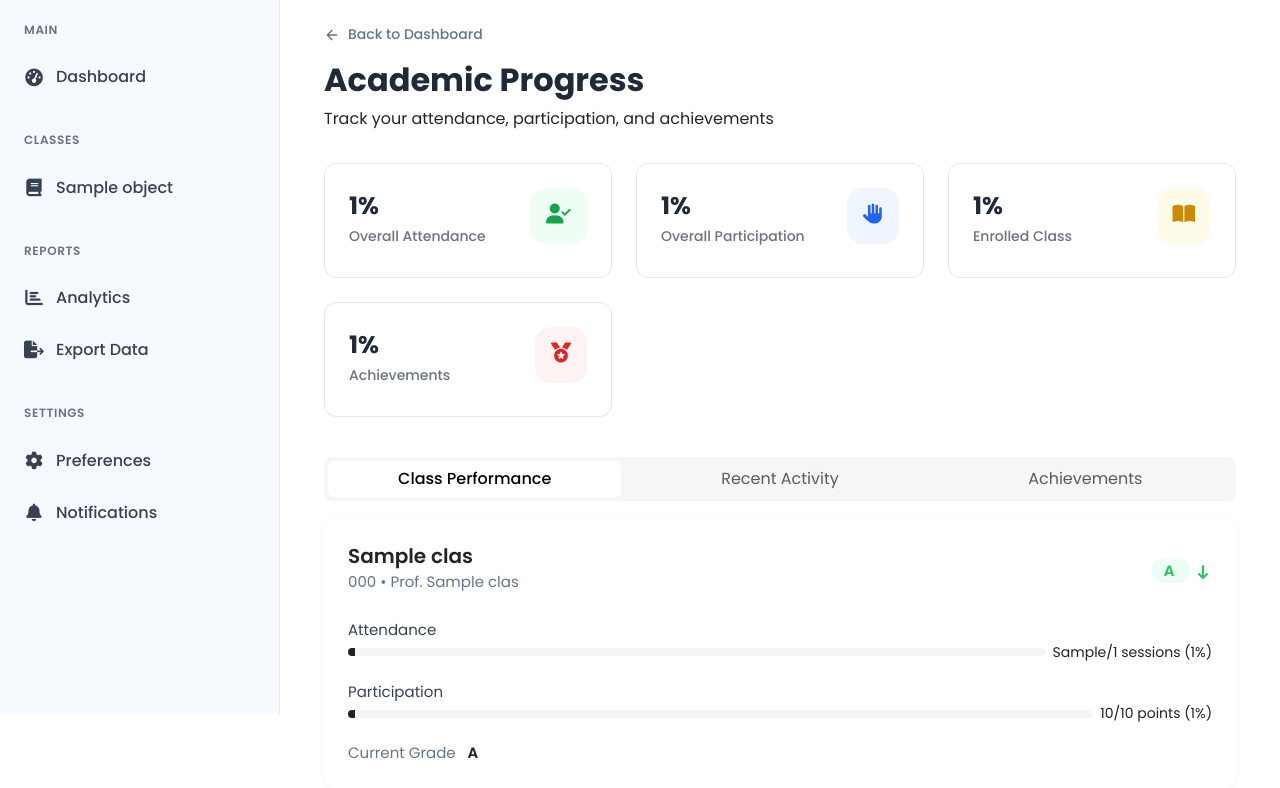
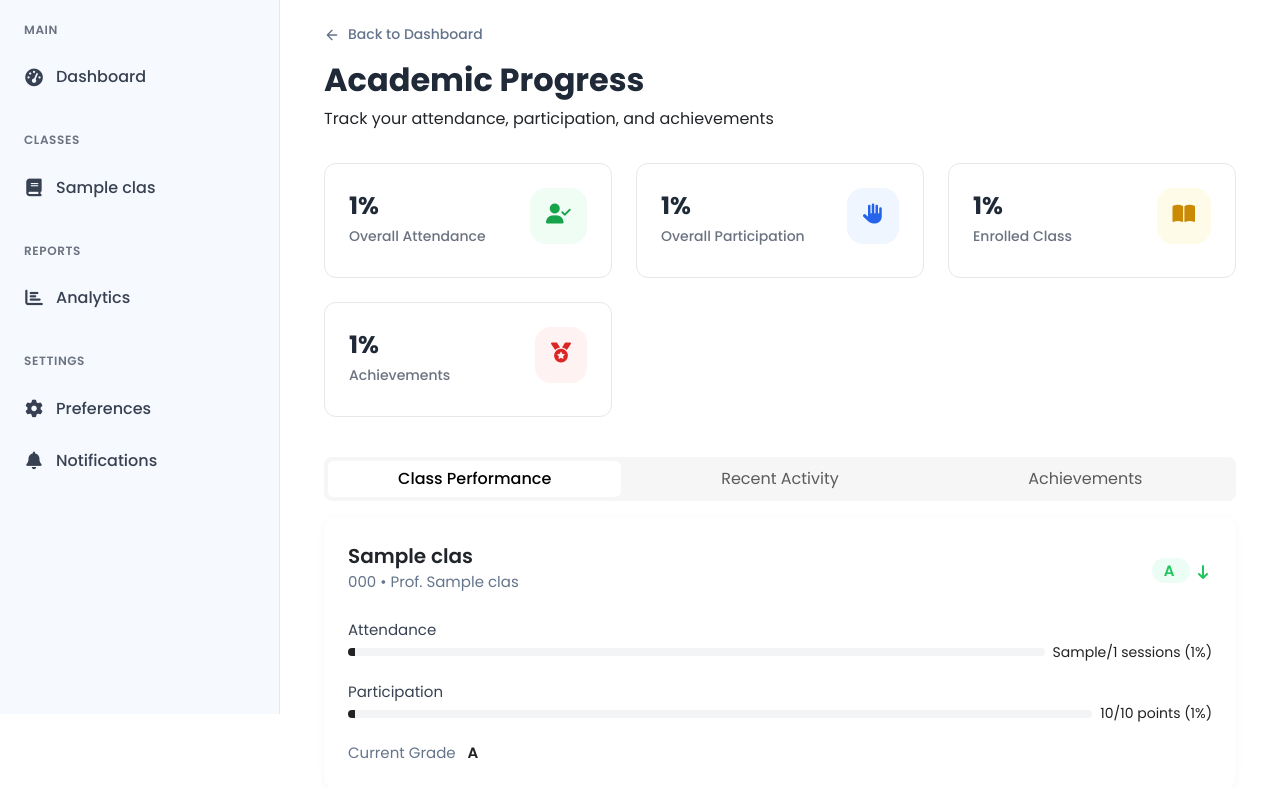
Before and after one commit to Draketzy/iclassroom, a Django app: template iClassroom/classroom/templates/classroom/student/student_progress.html in a window 1280 px wide. Shown: the part 86-874 px from the top of the page. Run offline with Django 3.2, Linux system fonts and the light colour scheme; the template is opened without the code that fills it: most values are stand-ins (such as "Sample title", 1, 10 or a date in 2020); some libraries are stand-ins or nearby versions.

Commit message:
Update student_sidebar.html

```diff
--- a/iClassroom/classroom/templates/classroom/components/student_sidebar.html
+++ b/iClassroom/classroom/templates/classroom/components/student_sidebar.html
@@ -20,7 +20,7 @@
                 <h3 class="nav-section-title">Main</h3>
                 <ul class="nav-list">
                     <li class="nav-item">
-                        <a href="{% url 'teacher_dashboard' %}" class="nav-link active" title="Dashboard">
+                        <a href="{% url 'student_dashboard' %}" class="nav-link active" title="Dashboard">
                             <i class="fas fa-tachometer-alt nav-icon"></i>
                             <span class="nav-text">Dashboard</span>
                         </a>
@@ -31,11 +31,11 @@
             <div class="nav-section">
                 <h3 class="nav-section-title">Classes</h3>
                 <ul class="nav-list">
-                    {% for class in classes_with_stats %}
+                    {% for stat in attendance_stats %}
                     <li class="nav-item">
-                        <a href="{% url 'class_detail' class.object.id %}" class="nav-link" title="Mathematics">
+                        <a href="{% url 'student_progress' %}?class_id={{ stat.class.id }}" class="nav-link" title="{{ stat.class.course_name }}">
                             <i class="fas fa-book nav-icon"></i>
-                            <span class="nav-text">{{ class.object.course_name }}</span>
+                            <span class="nav-text">{{ stat.class.course_name }}</span>
                         </a>
                     </li>
                 {% endfor %}
@@ -49,12 +49,6 @@
                         <a href="#" class="nav-link" title="Analytics">
                             <i class="fas fa-chart-bar nav-icon"></i>
                             <span class="nav-text">Analytics</span>
-                        </a>
-                    </li>
-                    <li class="nav-item">
-                        <a href="#" class="nav-link" title="Export Data">
-                            <i class="fas fa-file-export nav-icon"></i>
-                            <span class="nav-text">Export Data</span>
                         </a>
                     </li>
                 </ul>
```
